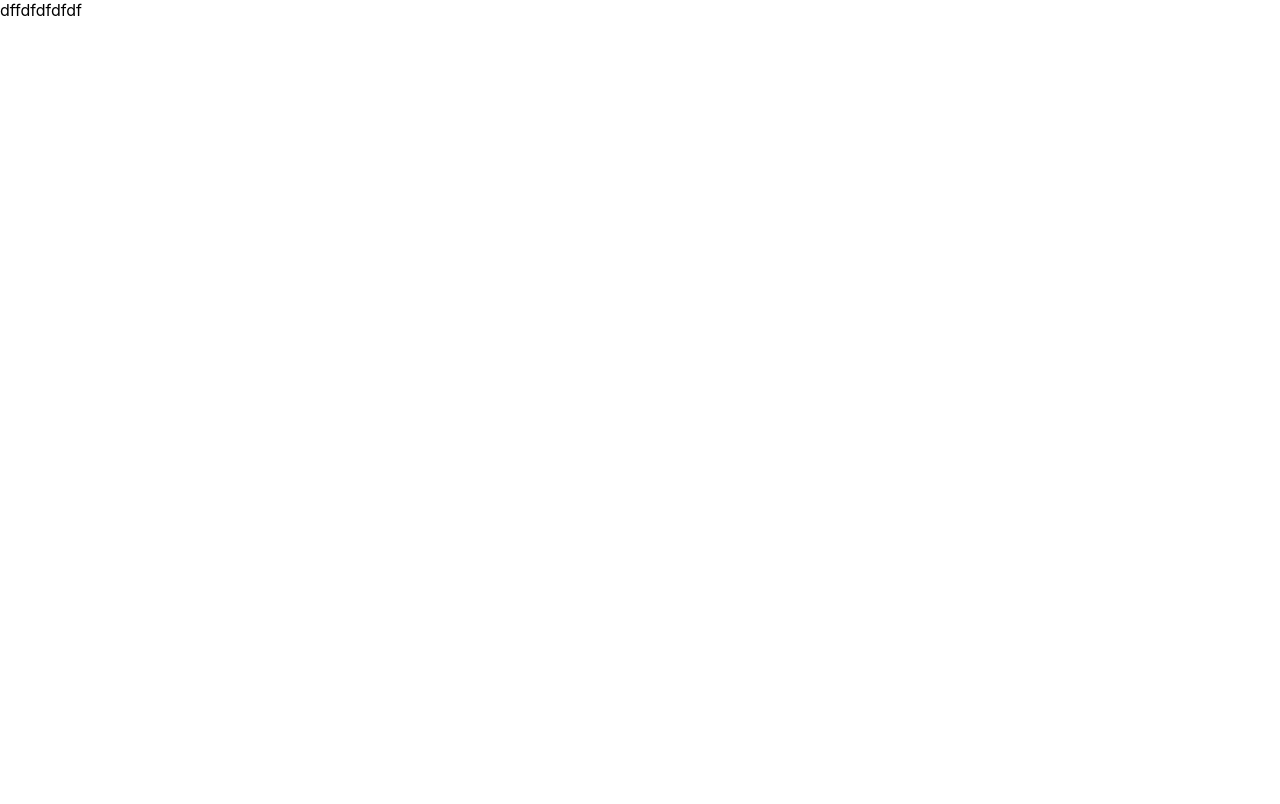
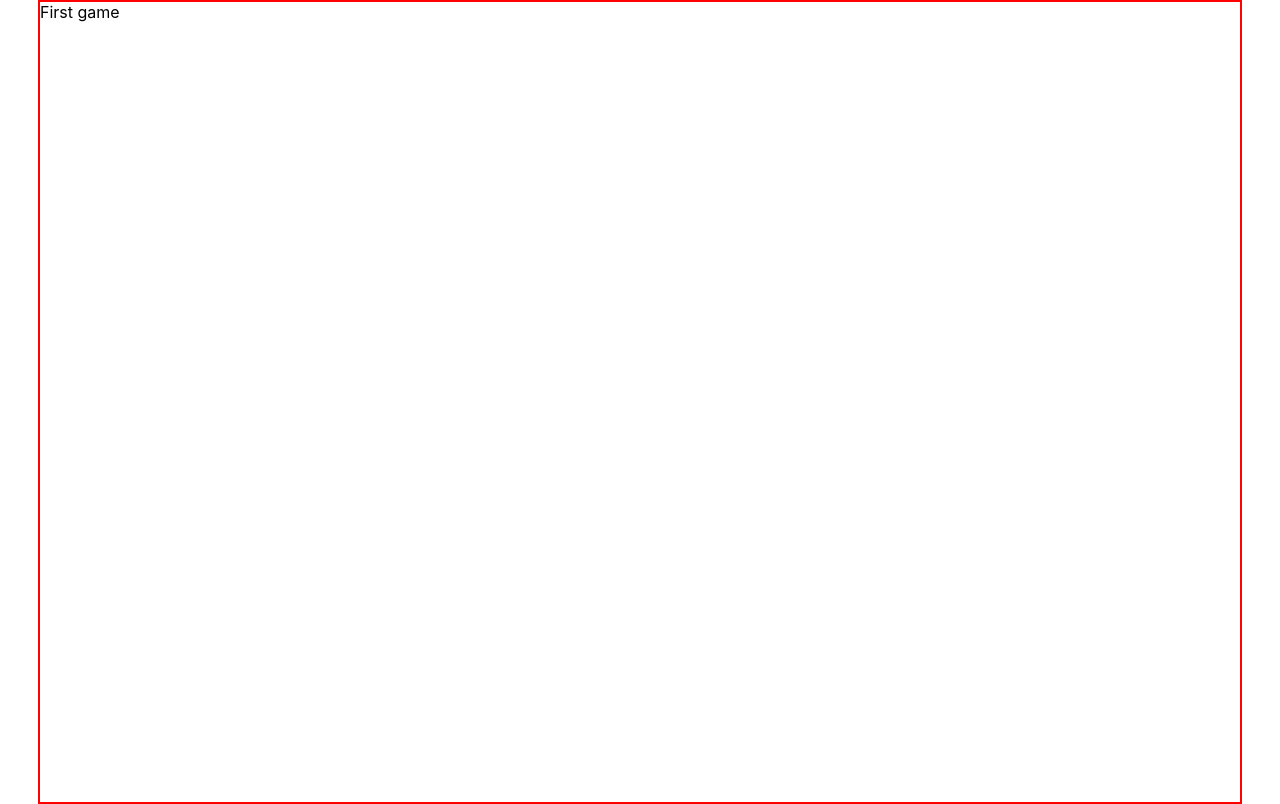
Before and after one commit to E-gap/game-bids, a React (Create React App) app: page / in a window 1280 px wide. Built offline with nearby package versions, Linux system fonts and the light colour scheme.

Commit message:
create container and first component

```diff
--- a/src/App.js
+++ /dev/null
@@ -1,11 +0,0 @@
-
-
-function App() {
-  return (
-    <div >
-      dffdfdfdfdf
-    </div>
-  );
-}
-
-export default App;
--- /dev/null
+++ b/src/components/App.js
@@ -0,0 +1,14 @@
+import Container from "./Container/Container";
+import FirstGame from "./FirstGame/FirstGame";
+
+function App() {
+  return (
+    <>
+      <Container>
+        <FirstGame />
+      </Container>
+    </>
+  );
+}
+
+export default App;
--- /dev/null
+++ b/src/components/Container/Container.jsx
@@ -0,0 +1,7 @@
+import css from "./Container.module.css";
+
+const Container = ({ children }) => {
+  return <div className={css.container}>{children}</div>;
+};
+
+export default Container;
--- /dev/null
+++ b/src/components/Container/Container.module.css
@@ -0,0 +1,6 @@
+.container {
+  width: 1200px;
+  border: 2px solid red;
+  margin: 0px auto;
+  height: 100vh;
+}
--- /dev/null
+++ b/src/components/FirstGame/FirstGame.jsx
@@ -0,0 +1,7 @@
+import css from "./FirstGame.module.css";
+
+const FirstGame = () => {
+  return <div>First game</div>;
+};
+
+export default FirstGame;
```
Also changed, not shown: src/index.js (+6 -6 lines), src/components/FirstGame/FirstGame.module.css (added).
